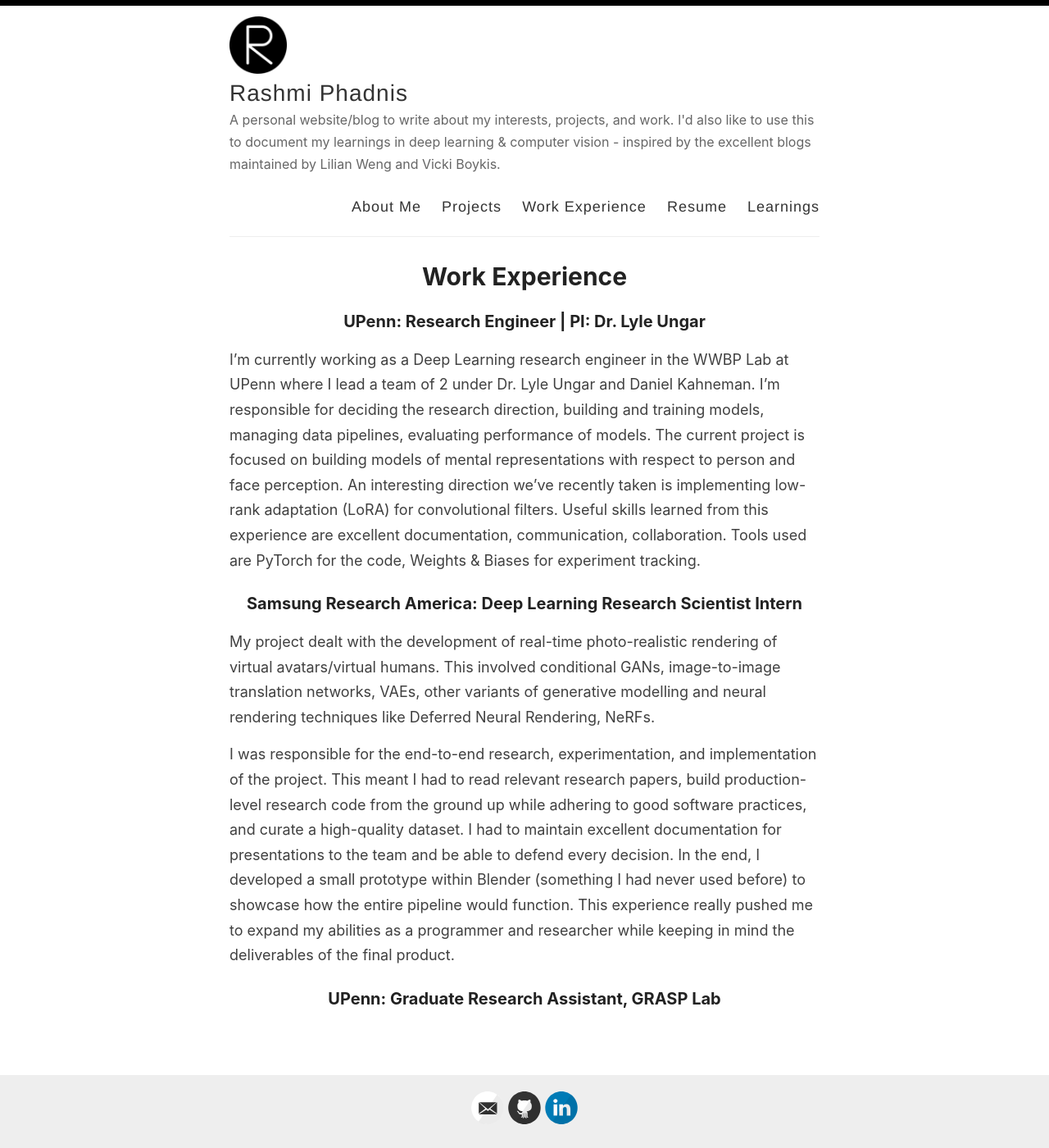
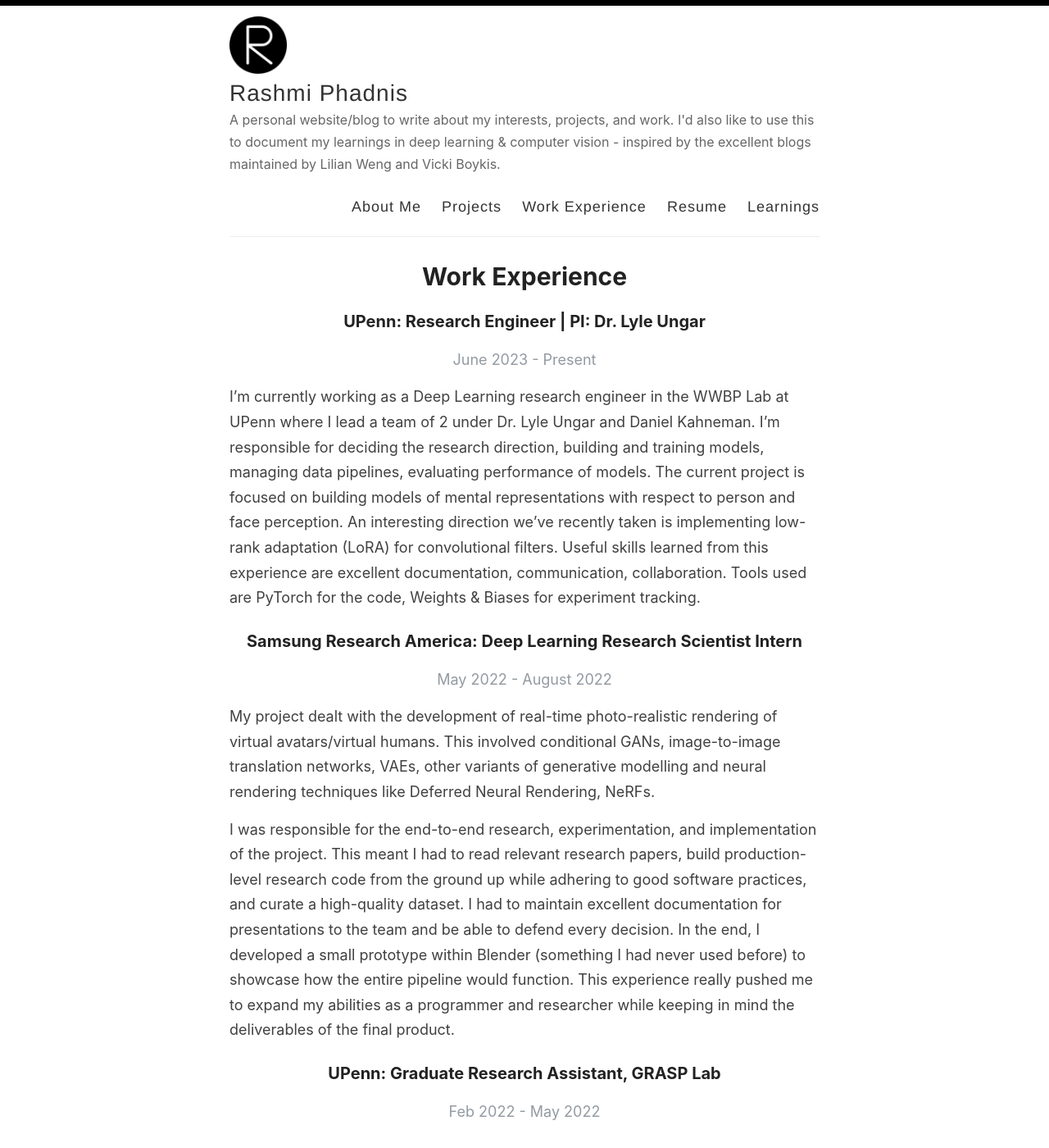
Before and after one commit to rashmip98/rashmip98.github.io, a Jekyll site: the page built from _pages/experience.md, in a window 1280 px wide and 1400 px high. Shown: the whole window at 82% size. Built offline with Jekyll 4.4.1, drawn with Linux system fonts in a browser that asks for light colours.

Commit message:
Update experience.md

```diff
--- a/_pages/experience.md
+++ b/_pages/experience.md
@@ -5,11 +5,20 @@ permalink: /experience
 ---
 
 ###  UPenn: Research Engineer | PI: Dr. Lyle Ungar
+<div>
+          <p class="post_date">June 2023 - Present</p>
+</div>
 > I'm currently working as a Deep Learning research engineer in the WWBP Lab at UPenn where I lead a team of 2 under Dr. Lyle Ungar and Daniel Kahneman. I'm responsible for deciding the research direction, building and training models, managing data pipelines, evaluating performance of models. The current project is focused on building models of mental representations with respect to person and face perception. An interesting direction we've recently taken is implementing low-rank adaptation (LoRA) for convolutional filters. Useful skills learned from this experience are excellent documentation, communication, collaboration. Tools used are PyTorch for the code, Weights & Biases for experiment tracking.
 
 ### Samsung Research America: Deep Learning Research Scientist Intern
+<div>
+          <p class="post_date">May 2022 - August 2022</p>
+</div>
 > My project dealt with the development of real-time photo-realistic rendering of virtual avatars/virtual humans. This involved conditional GANs, image-to-image translation networks, VAEs, other variants of generative modelling and neural rendering techniques like Deferred Neural Rendering, NeRFs.
 >
 > I was responsible for the end-to-end research, experimentation, and implementation of the project. This meant I had to read relevant research papers, build production-level research code from the ground up while adhering to good software practices, and curate a high-quality dataset. I had to maintain excellent documentation for presentations to the team and be able to defend every decision. In the end, I developed a small prototype within Blender (something I had never used before) to showcase how the entire pipeline would function. This experience really pushed me to expand my abilities as a programmer and researcher while keeping in mind the deliverables of the final product.
 
 ### UPenn: Graduate Research Assistant, GRASP Lab
+<div>
+          <p class="post_date">Feb 2022 - May 2022</p>
+</div>
```
